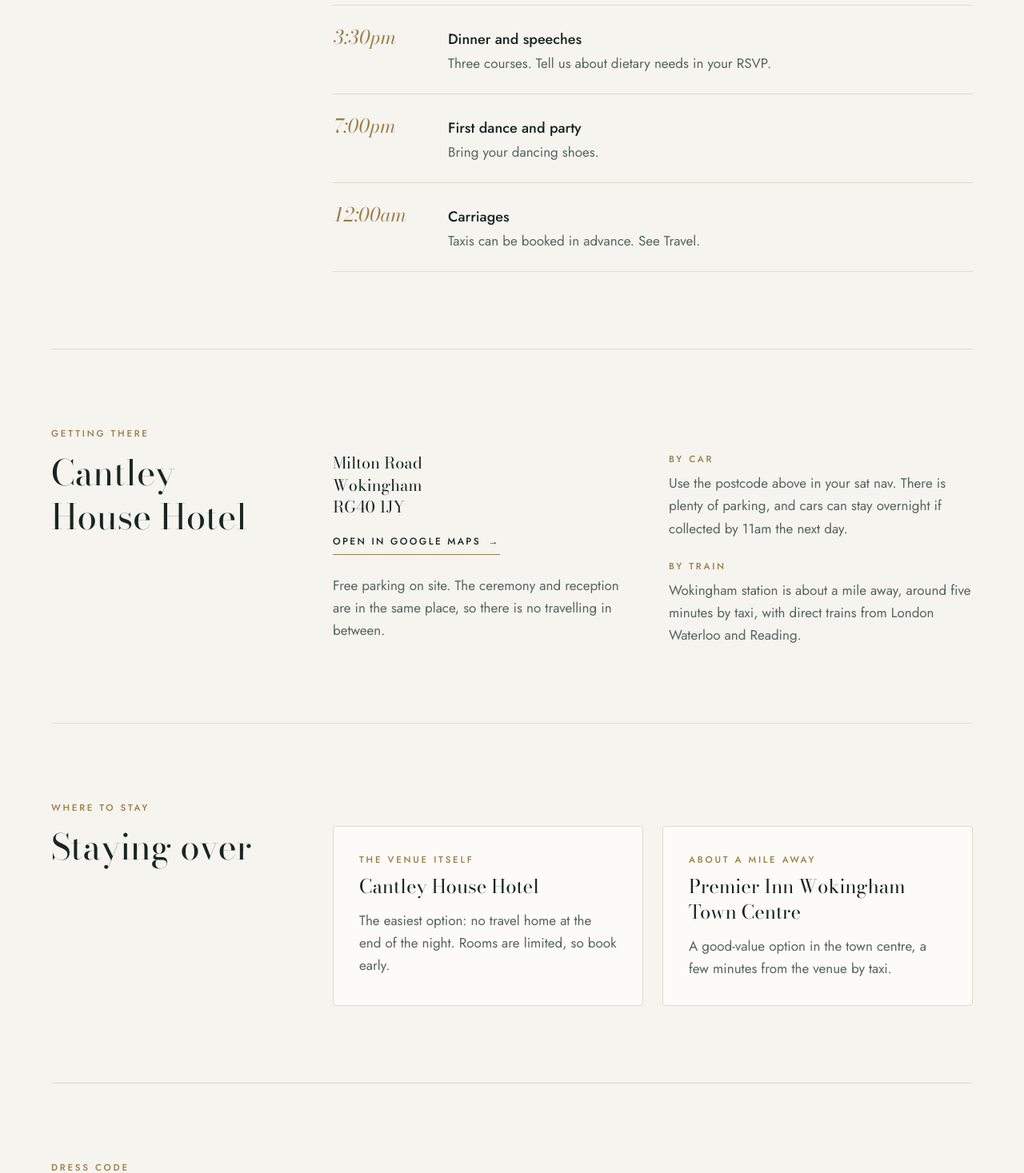
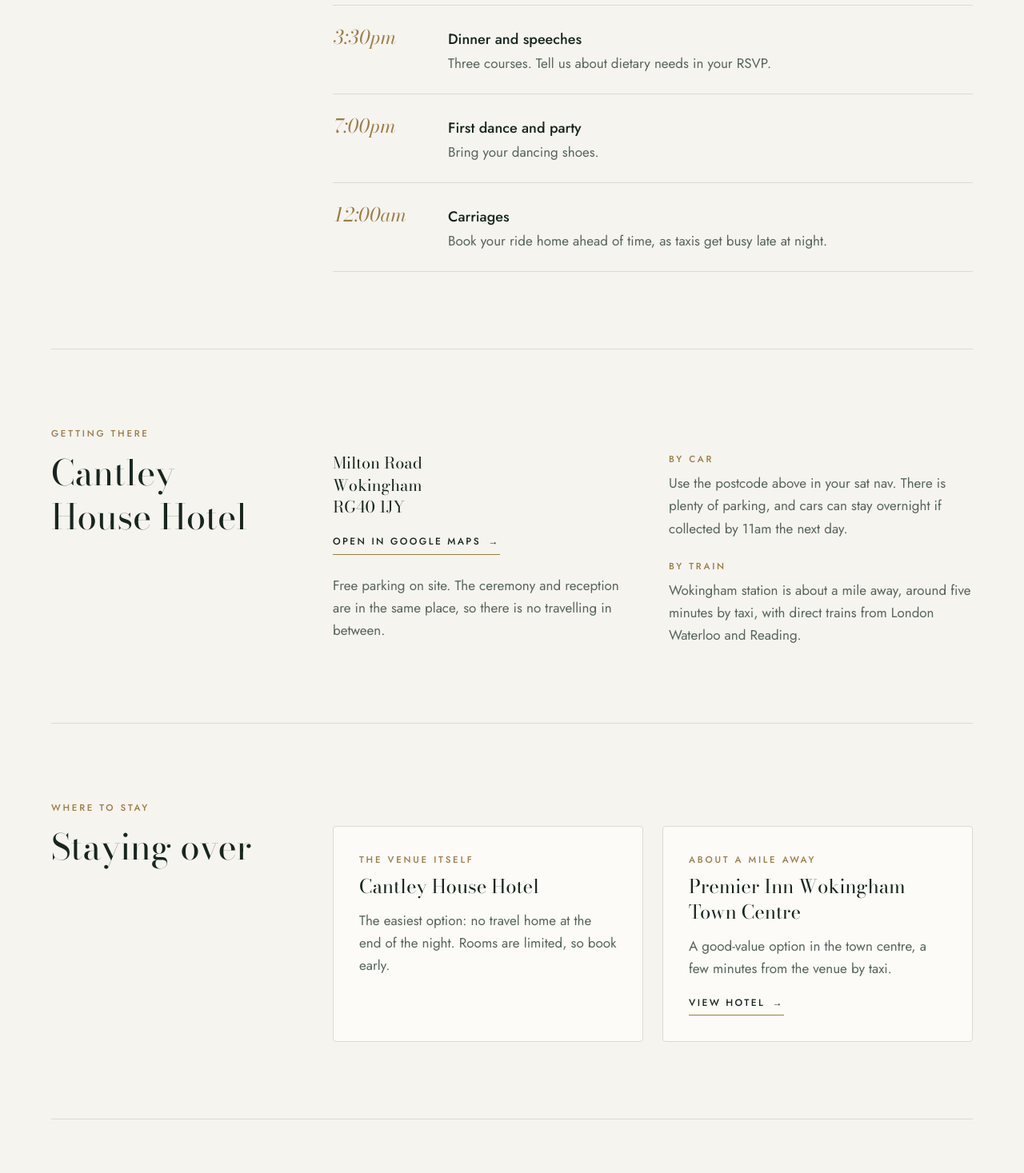
Before and after one commit to jamieharper0798/Apps, a React (Vite) app in the folder wedding/: page / in a window 1280 px wide. Shown: the part 1344-2811 px from the top of the page at 80% size. Built offline with nearby package versions, Linux system fonts and the light colour scheme.

Commit message:
Link the Premier Inn and drop the taxi and contact sections
Co-Authored-By: Claude Opus 5.5 <noreply@anthropic.com>
Claude-Session: https://claude.ai/code/session_01EmRaiQFBuzG894yJQhP3g3

```diff
--- a/wedding/src/App.tsx
+++ b/wedding/src/App.tsx
@@ -209,6 +209,11 @@ function Site() {
                 <p className="eyebrow">{s.distance}</p>
                 <p className="mt-2 font-display text-2xl">{s.name}</p>
                 <p className="mt-3 text-ink-soft">{s.note}</p>
+                {'url' in s && (
+                  <a href={s.url} target="_blank" rel="noreferrer" className="link-arrow mt-5">
+                    View hotel
+                  </a>
+                )}
               </div>
             ))}
           </div>
@@ -238,11 +243,6 @@ function Site() {
               </details>
             ))}
           </div>
-          {isFilled(wedding.contact) && (
-            <p className="mt-8 text-ink-soft">
-              Anything else? Get in touch: <span className="select-all text-ink">{wedding.contact}</span>
-            </p>
-          )}
         </Section>
       </main>
 
--- a/wedding/src/wedding.ts
+++ b/wedding/src/wedding.ts
@@ -20,18 +20,17 @@ export const wedding = {
     { time: '1:45pm', title: 'Drinks and canapés', detail: 'Photos on the lawn, weather permitting.' },
     { time: '3:30pm', title: 'Dinner and speeches', detail: 'Three courses. Tell us about dietary needs in your RSVP.' },
     { time: '7:00pm', title: 'First dance and party', detail: 'Bring your dancing shoes.' },
-    { time: '12:00am', title: 'Carriages', detail: 'Taxis can be booked in advance. See Travel.' },
+    { time: '12:00am', title: 'Carriages', detail: 'Book your ride home ahead of time, as taxis get busy late at night.' },
   ],
 
   travel: [
     { title: 'By car', body: 'Use the postcode above in your sat nav. There is plenty of parking, and cars can stay overnight if collected by 11am the next day.' },
     { title: 'By train', body: 'Wokingham station is about a mile away, around five minutes by taxi, with direct trains from London Waterloo and Reading.' },
-    { title: 'Taxis', body: 'TODO: a local taxi number. Book your ride home ahead of time, as they get busy late at night.' },
   ],
 
   stay: [
     { name: 'Cantley House Hotel', distance: 'The venue itself', note: 'The easiest option: no travel home at the end of the night. Rooms are limited, so book early.' },
-    { name: 'Premier Inn Wokingham Town Centre', distance: 'About a mile away', note: 'A good-value option in the town centre, a few minutes from the venue by taxi.' },
+    { name: 'Premier Inn Wokingham Town Centre', distance: 'About a mile away', note: 'A good-value option in the town centre, a few minutes from the venue by taxi.', url: 'https://www.premierinn.com/gb/en/hotels/england/berkshire/wokingham/wokingham-town-centre.html' },
   ],
 
   dressCode: {
@@ -48,6 +47,4 @@ export const wedding = {
     { q: 'Can I take photos?', a: 'We are having an unplugged ceremony, so please keep phones away until we are married. After that, snap away.' },
     { q: 'What if I need to change my RSVP?', a: 'Send the form again with your new answer. We will use the most recent one.' },
   ],
-
-  contact: 'TODO: a phone number or email address guests can use with questions',
 };
```
